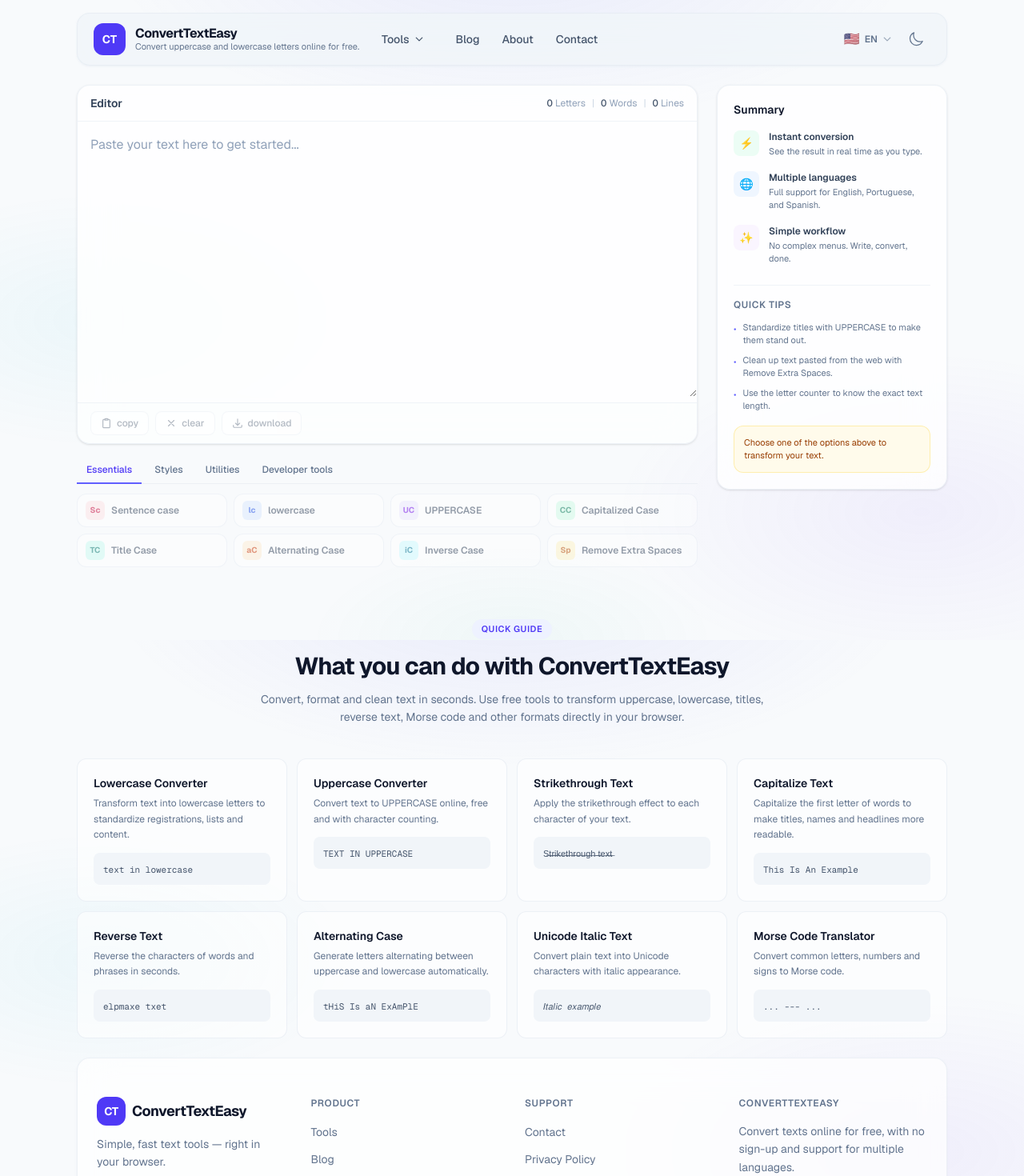
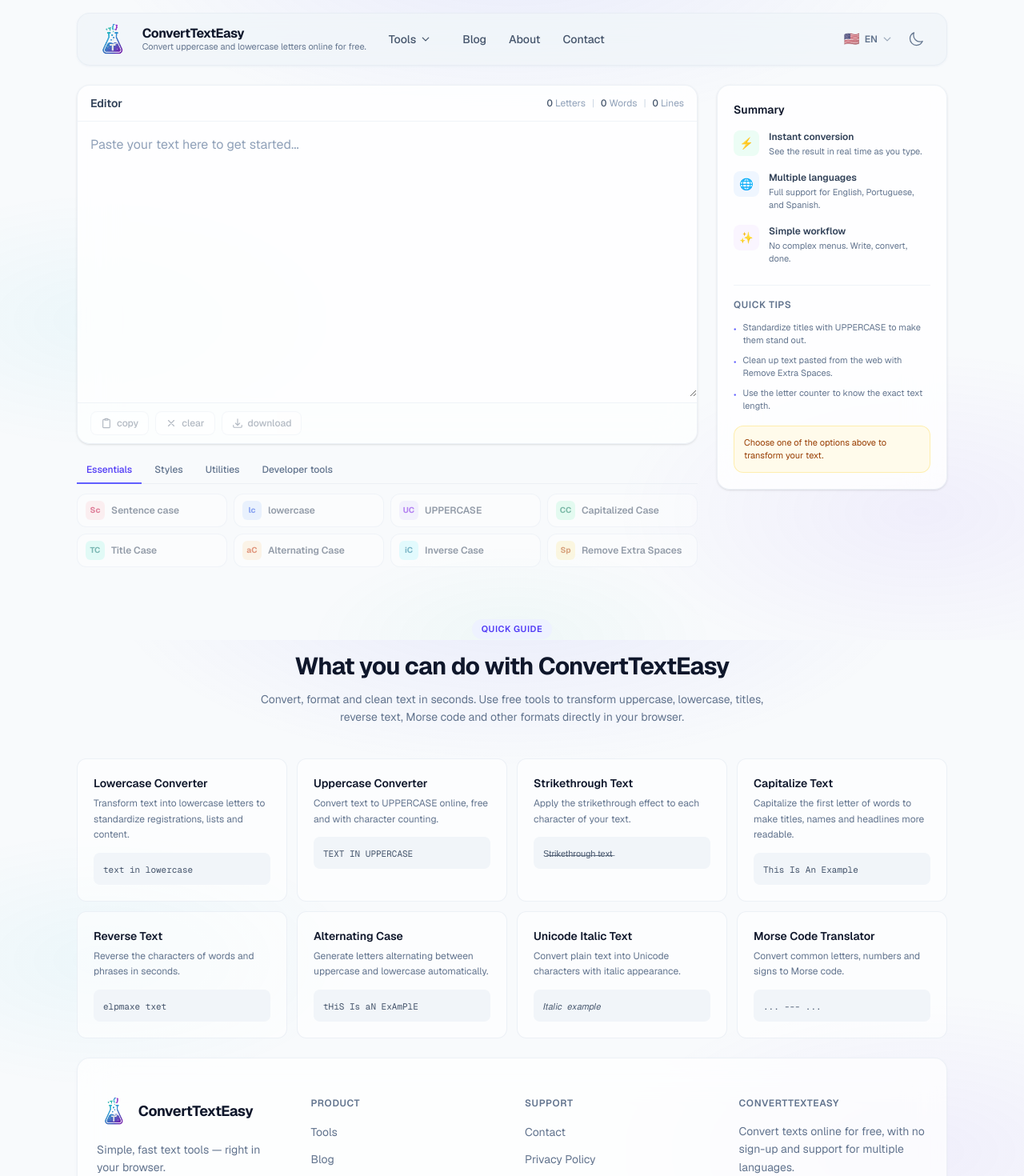
Before and after one commit to CaioRodrigoCEVDEV/converttexteasyV2, a Next.js app: page /en in a window 1280 px wide. Shown: the top 1470 px of the page at 80% size. Built offline with nearby package versions, Linux system fonts and the light colour scheme.

Commit message:
Implementa logo iconeTextLab.png no header, footer e favicon

```diff
--- a/src/app/layout.tsx
+++ b/src/app/layout.tsx
@@ -17,6 +17,9 @@
 export const metadata: Metadata = {
   title: `${siteConfig.name} — ${siteConfig.tagline}`,
   description: siteConfig.description,
+  icons: {
+    icon: "/iconeTextLab.png",
+  },
 };
 
 export default function RootLayout({
--- a/src/components/layout/Footer.tsx
+++ b/src/components/layout/Footer.tsx
@@ -1,6 +1,7 @@
 "use client";
 
 import Link from "next/link";
+import Image from "next/image";
 import { useTranslation } from "@/i18n/I18nProvider";
 
 export default function Footer() {
@@ -20,9 +21,13 @@
                   href={`/${localeUrl}`}
                   className="inline-flex items-center gap-2 text-lg font-bold tracking-tight text-slate-900 dark:text-white"
                 >
-                  <span className="flex h-9 w-9 items-center justify-center rounded-xl bg-indigo-600 text-sm font-bold text-white">
-                    CT
-                  </span>
+                  <Image
+                    src="/iconeTextLab.png"
+                    alt={t("common.siteName")}
+                    width={36}
+                    height={36}
+                    className="h-9 w-auto"
+                  />
                   {t("common.siteName")}
                 </Link>
                 <p className="mt-3 text-sm leading-relaxed text-slate-500 dark:text-slate-400">
--- a/src/components/layout/Header.tsx
+++ b/src/components/layout/Header.tsx
@@ -2,6 +2,7 @@
 
 import { useState, useRef, useEffect } from "react";
 import Link from "next/link";
+import Image from "next/image";
 import { usePathname } from "next/navigation";
 import { useTranslation } from "@/i18n/I18nProvider";
 import ThemeToggle from "@/components/theme/ThemeToggle";
@@ -45,9 +46,14 @@
           <div className="flex items-center justify-between px-5 py-3">
             <div className="flex items-center gap-4">
               <Link href={`/${localeUrl}`} className="flex items-center gap-3 shrink-0">
-                <span className="flex h-10 w-10 items-center justify-center rounded-xl bg-indigo-600 dark:bg-indigo-500 text-white font-bold text-sm">
-                  CT
-                </span>
+                <Image
+                  src="/iconeTextLab.png"
+                  alt={t("common.siteName")}
+                  width={48}
+                  height={40}
+                  className="h-10 w-auto"
+                  priority
+                />
                 <div className="hidden sm:block">
                   <div className="text-base font-bold tracking-tight text-slate-900 dark:text-white leading-tight">
                     {t("common.siteName")}
```
Also changed, not shown: public/iconeTextLab.png (added).
